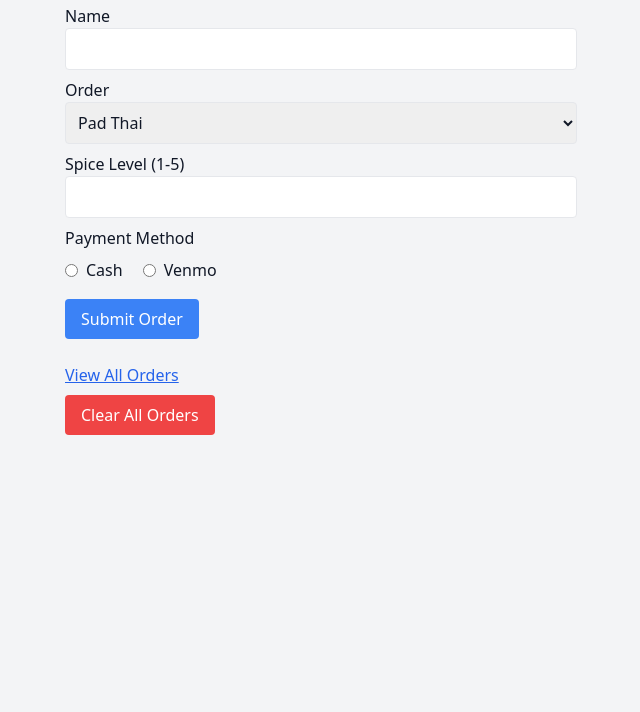
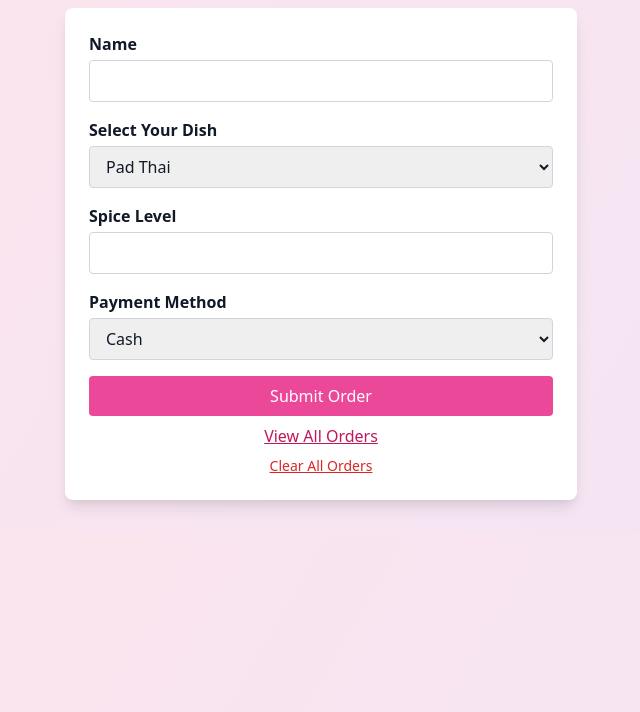
Before and after one commit to dan-bernstein/thai, a plain HTML site: page index.html in a window 1280 px wide. Shown: the part 88-800 px from the top of the page, without its empty margins (319-959 px from the left). Drawn offline with nearby package versions, Linux system fonts and the light colour scheme.

Commit message:
Update index.html

```diff
--- a/index.html
+++ b/index.html
@@ -2,76 +2,97 @@
 <html lang="en">
 <head>
   <meta charset="UTF-8" />
-  <meta name="viewport" content="width=device-width, initial-scale=1.0" />
-  <title>Thai Food Order Survey</title>
+  <meta name="viewport" content="width=device-width, initial-scale=1.0"/>
+  <title>Thai Food Order Form</title>
   <link href="https://cdn.jsdelivr.net/npm/tailwindcss@2.2.19/dist/tailwind.min.css" rel="stylesheet">
+  <style>
+    body {
+      background: linear-gradient(120deg, #fce4ec, #f3e5f5);
+    }
+    h1 {
+      font-family: 'Comic Sans MS', cursive, sans-serif;
+    }
+  </style>
+</head>
+<body class="text-gray-900">
+  <div class="max-w-xl mx-auto p-8">
+    <h1 class="text-4xl text-center font-bold mb-6 text-pink-700">🥡 Thai Food Order Form 🍚</h1>
+
+    <form id="order-form" class="bg-white p-6 rounded-lg shadow-lg space-y-4">
+      <div>
+        <label class="block mb-1 font-semibold">Name</label>
+        <input type="text" id="name" required class="w-full border border-gray-300 rounded px-3 py-2">
+      </div>
+
+      <div>
+        <label class="block mb-1 font-semibold">Select Your Dish</label>
+        <select id="order" class="w-full border border-gray-300 rounded px-3 py-2"></select>
+      </div>
+
+      <div>
+        <label class="block mb-1 font-semibold">Spice Level</label>
+        <input type="number" id="spice" step="1" class="w-full border border-gray-300 rounded px-3 py-2" required>
+      </div>
+
+      <div>
+        <label class="block mb-1 font-semibold">Payment Method</label>
+        <select id="payment" class="w-full border border-gray-300 rounded px-3 py-2" required>
+          <option value="Cash">Cash</option>
+          <option value="Venmo">Venmo</option>
+        </select>
+      </div>
+
+      <div class="flex flex-col gap-2">
+        <button type="submit" class="bg-pink-500 text-white px-4 py-2 rounded hover:bg-pink-600 transition">
+          Submit Order
+        </button>
+        <a href="orders.html" class="text-pink-700 text-center underline">View All Orders</a>
+        <button type="button" onclick="clearOrders()" class="text-red-600 underline text-sm">Clear All Orders</button>
+      </div>
+    </form>
+  </div>
+
   <script>
     async function loadMenu() {
       const response = await fetch('menu.json');
       const menu = await response.json();
-      const select = document.getElementById('order');
-      select.innerHTML = menu.items.map(item => `<option value="${item}">${item}</option>`).join('');
-    }
-
-    function submitOrder() {
-      const name = document.getElementById('name').value;
-      const order = document.getElementById('order').value;
-      const spice = document.getElementById('spice').value;
-      const payment = document.querySelector('input[name="payment"]:checked').value;
-
-      const entry = { name, order, spice, payment };
-      const orders = JSON.parse(localStorage.getItem('orders') || '[]');
-      orders.push(entry);
-      localStorage.setItem('orders', JSON.stringify(orders));
-      alert('Order submitted!');
+      const orderSelect = document.getElementById('order');
+      menu.items.forEach(item => {
+        const option = document.createElement('option');
+        option.text = item;
+        orderSelect.add(option);
+      });
     }
 
     function clearOrders() {
-      localStorage.removeItem('orders');
-      alert('All orders cleared.');
+      if (confirm('Are you sure you want to clear all orders?')) {
+        localStorage.removeItem('orders');
+        alert('Orders cleared.');
+      }
     }
+
+    document.getElementById('order-form').addEventListener('submit', function (e) {
+      e.preventDefault();
+
+      const name = document.getElementById('name').value.trim();
+      const order = document.getElementById('order').value;
+      const spice = parseFloat(document.getElementById('spice').value);
+      const payment = document.getElementById('payment').value;
+
+      if (spice > 5) {
+        const confirmSpice = confirm(`🔥 You entered spice level ${spice}. Are you sure you can handle that?`);
+        if (!confirmSpice) return;
+      }
+
+      const orders = JSON.parse(localStorage.getItem('orders') || '[]');
+      orders.push({ name, order, spice, payment });
+      localStorage.setItem('orders', JSON.stringify(orders));
+
+      alert('Order submitted!');
+      this.reset();
+    });
+
+    loadMenu();
   </script>
-</head>
-<body class="bg-gray-100 text-gray-900">
-  <div class="max-w-xl mx-auto p-8">
-    <h1 class="text-3xl font-bold mb-6">Thai Food Order Survey</h1>
-    <form onsubmit="event.preventDefault(); submitOrder();">
-      <label class="block mb-2">Name
-        <input type="text" id="name" class="w-full border rounded p-2" required />
-      </label>
-
-      <label class="block mb-2">Order
-        <select id="order" class="w-full border rounded p-2" required>
-          <option>Loading...</option>
-        </select>
-      </label>
-
-      <label class="block mb-2">Spice Level (1-5)
-        <input type="number" id="spice" min="1" max="5" class="w-full border rounded p-2" required />
-      </label>
-
-      <fieldset class="mb-4">
-        <legend class="mb-2 font-medium">Payment Method</legend>
-        <label class="inline-flex items-center mr-4">
-          <input type="radio" name="payment" value="Cash" required /> <span class="ml-2">Cash</span>
-        </label>
-        <label class="inline-flex items-center">
-          <input type="radio" name="payment" value="Venmo" /> <span class="ml-2">Venmo</span>
-        </label>
-      </fieldset>
-
-      <button type="submit" class="bg-blue-500 hover:bg-blue-600 text-white px-4 py-2 rounded">Submit Order</button>
-    </form>
-
-    <div class="mt-6">
-      <a href="orders.html" class="text-blue-600 underline">View All Orders</a>
-    </div>
-
-    <div class="mt-2">
-      <button onclick="clearOrders();" class="bg-red-500 hover:bg-red-600 text-white px-4 py-2 rounded">Clear All Orders</button>
-    </div>
-  </div>
-
-  <script>loadMenu();</script>
 </body>
 </html>
```
